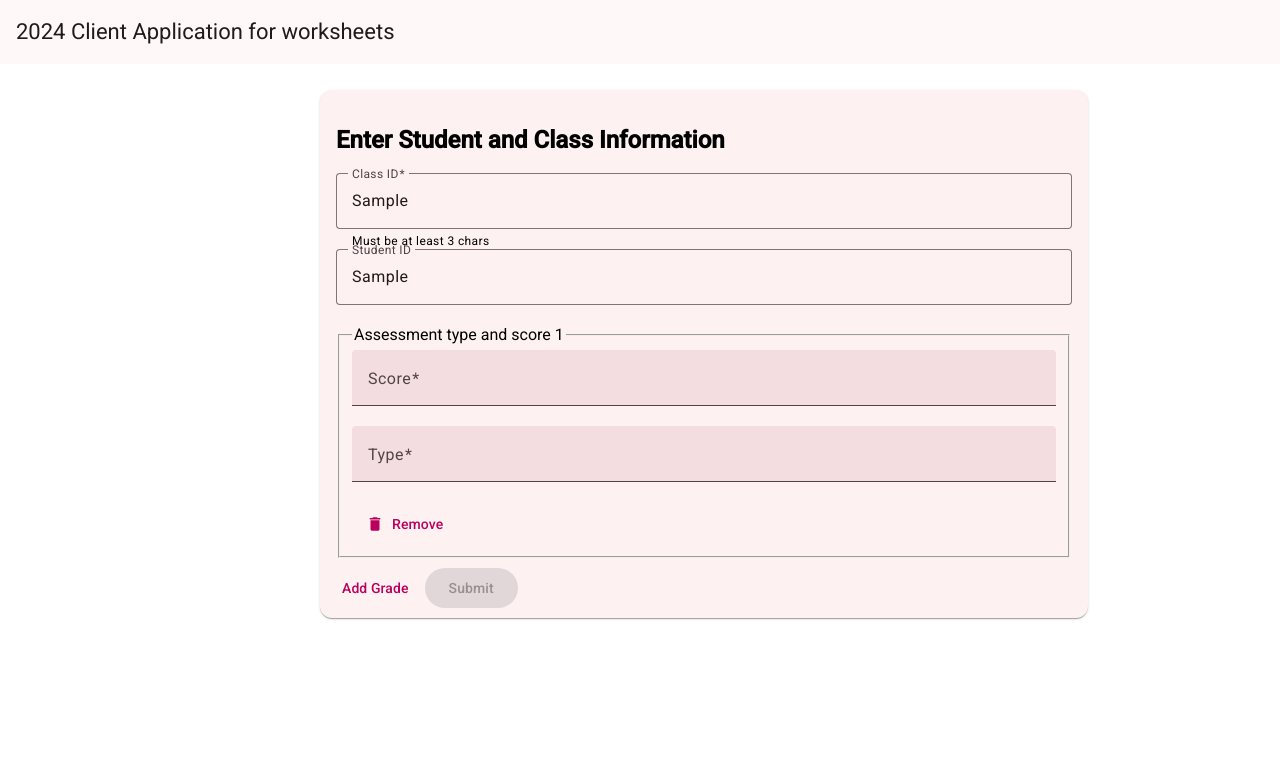
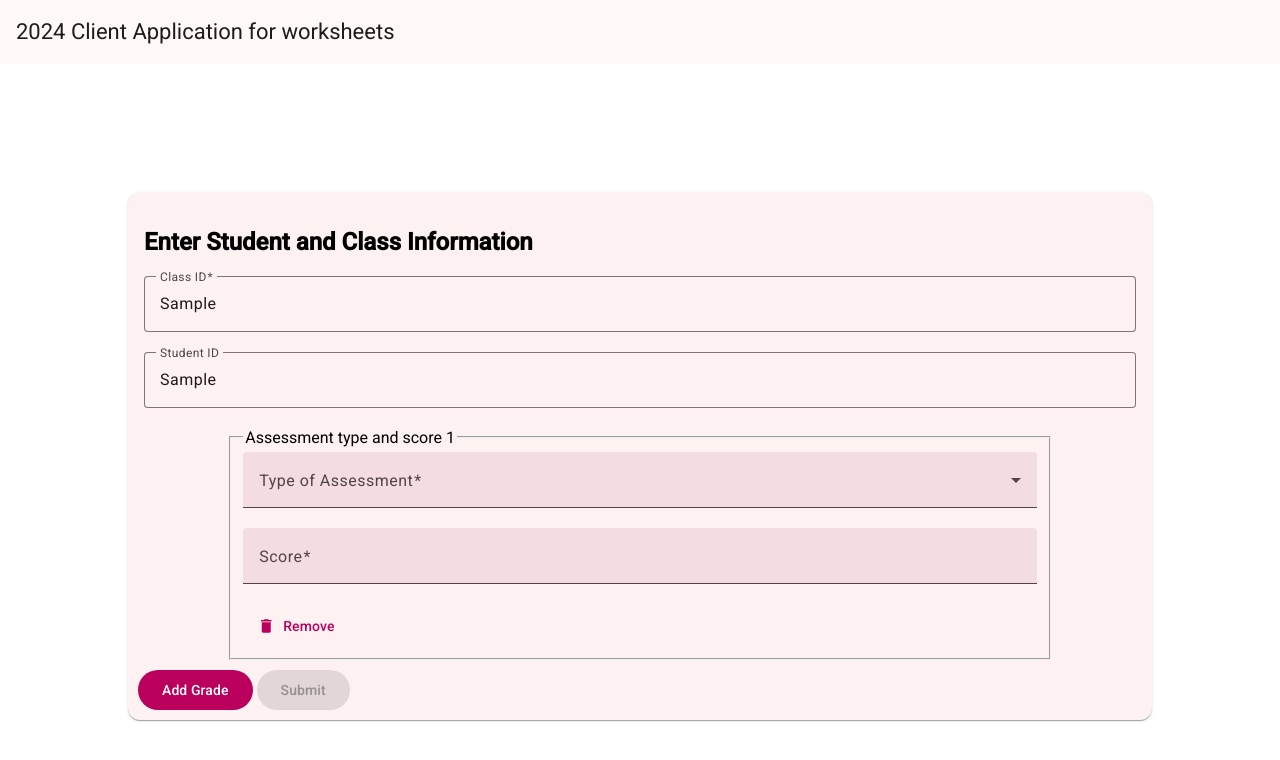
Before and after one commit to ulestrange/Angular2024WSPublic, an Angular app: page /form in a window 1280 px wide. Both pictures are taken after typing "Sample", "Sample" into the empty fields and a click on the button "Add Grade". Shown: the top 760 px of the page. Built offline with nearby package versions, Linux system fonts and the light colour scheme.

Commit message:
radio buttons added and select list

```diff
--- a/src/app/test-form/test-form.component.css
+++ b/src/app/test-form/test-form.component.css
@@ -7,9 +7,9 @@
 } */
 
 .mat-mdc-card{
-    width: 60%;
-    margin-left: 25%;
-    margin-top: 2%;
+    width: 80%;
+    margin-left: 10%;
+    margin-top: 10%;
 }
 
 .mat-mdc-form-field{
@@ -21,19 +21,18 @@ width: 100%;
     margin: 2px;
 }
 
-.flexthree {
-    display: flex;
-    gap: 1rem;
-    width: 100%;
-    max-width: 500px;
 
-}
-
-.container input,
+/* .container input,
   .container button {
     flex: 1;
     padding: 10px;
     font-size: 1rem;
     border: 1px solid #ccc;
     border-radius: 5px;
-  }
+  } */
+
+fieldset {
+    width: 80%;
+    margin: auto;
+
+}
--- a/src/app/test-form/test-form.component.html
+++ b/src/app/test-form/test-form.component.html
@@ -11,7 +11,15 @@
     <mat-form-field appearance="outline"  >
         <mat-label> Class ID</mat-label>
         <input id="class_id"  type="text" matInput formControlName="class_id" >
+        @if (!class_id?.value){
         <mat-hint>Must be at least 3 chars</mat-hint>
+        }
+        @if (class_id?.hasError('required') ){
+            <mat-error>Class ID is required </mat-error>
+        }
+        @else if (class_id?.hasError('minlength')) {
+            <mat-error>Class ID Must be at least 3 chars </mat-error>
+        }
     </mat-form-field>
     <mat-form-field appearance="outline" >
         <mat-label > Student ID</mat-label>
@@ -23,33 +31,57 @@
         @for (grade of grades.controls; track grade ;  let i=$index; ){
             <div [formGroupName]="i">
                 <fieldset>
-                    <legend>Assessment type and score {{i+1}}</legend>
+
+                    <!-- <mat-radio-group formControlName="type">
+                        <mat-radio-button value="exam">Exam</mat-radio-button>
+                        <mat-radio-button value="quiz">Quiz</mat-radio-button>
+                        <mat-radio-button value="homework">Homework</mat-radio-button>
+                      </mat-radio-group>
+                    -->
+
+                    <mat-form-field >
+                        <mat-label>Type of Assessment</mat-label>
+                        <mat-select formControlName="type">
+                          @for (type of gradeTypes; track type) {
+                            <mat-option [value]="type.value" > {{type.viewValue}}</mat-option>
+                          }
+                        </mat-select>
+                    </mat-form-field>
+
             <mat-form-field>
                 <mat-label>Score</mat-label>
                 <input matInput type="number" formControlName="score" />
+                <mat-error>Must be a number between 0 and 100 </mat-error>
+
             </mat-form-field>
-            <mat-form-field>
+            <!-- <mat-form-field>
                 <mat-label >Type</mat-label>
                 <input matInput id="type-{{ i }}" type="text" formControlName="type">
-            </mat-form-field >
+            </mat-form-field >        -->
+
+
+
                   <button mat-button="button"
                   aria-label="Remove item"  (click)="removeGrade(i)">
                     <mat-icon>delete</mat-icon>
                     Remove</button>
+                    <legend>Assessment type and score {{i+1}}</legend>
                 </fieldset>
+
+
             </div>
 
 
         }
     </div>
 
-    <div >
+    <!-- <div >
         @if (grades.invalid && grades.touched)
         {
         Issues with the grades
         }
     </div>
-
+     -->
 
 <div>
 
@@ -77,9 +109,8 @@
 
     </mat-card-content>
 <mat-card-actions>
-    <button  type="button" mat-button (click)="addGrade()">Add Grade</button>
+    <button  type="button" mat-flat-button (click)="addGrade()">Add Grade</button>
     <button type="submit" mat-raised-button [disabled]="gradeHistoryForm.invalid" >Submit</button>
-
     </mat-card-actions>
     </mat-card>
 </form>
--- a/src/app/test-form/test-form.component.ts
+++ b/src/app/test-form/test-form.component.ts
@@ -14,6 +14,8 @@ import { MatFormFieldModule } from '@angular/material/form-field'
 import { MatInputModule} from '@angular/material/input'
 import { MatCardModule } from '@angular/material/card';
 import {MatIconModule} from '@angular/material/icon';
+import {MatRadioModule} from '@angular/material/radio';
+import {MatSelectModule} from '@angular/material/select';
 
 @Component({
   selector: 'app-test-form',
@@ -25,13 +27,21 @@ import {MatIconModule} from '@angular/material/icon';
     MatFormFieldModule,
     MatInputModule,
     MatCardModule,
-    MatIconModule
+    MatIconModule,
+    MatRadioModule,
+    MatSelectModule
   ],
   templateUrl: './test-form.component.html',
   styleUrl: './test-form.component.css',
 })
 export class TestFormComponent {
+
   gradeHistoryForm: FormGroup;
+  gradeTypes = [
+    {value: 'homework', viewValue: 'Homework'},
+    {value: 'quiz', viewValue: 'Quiz'},
+    {value: 'exam', viewValue: 'Exam'},
+  ];
 
   constructor(private formBuilder: FormBuilder) {
     // Initialize the form in the constructor
```
